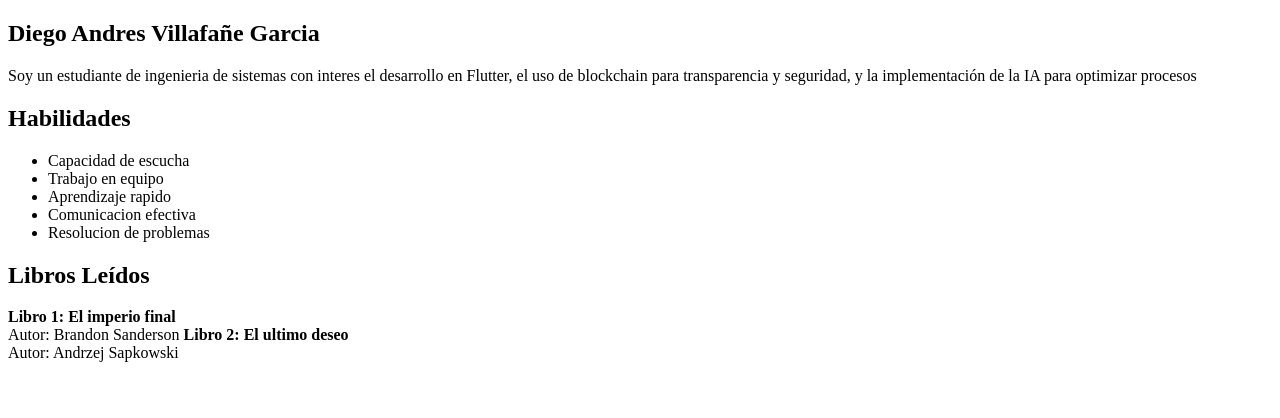
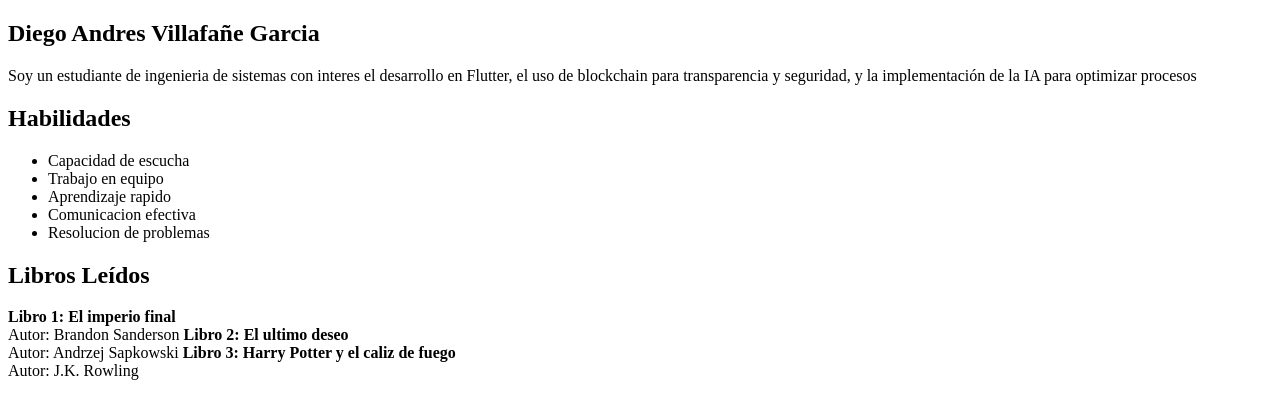
Before and after one commit to dvillafane/RubricaC1ejercicio1, a plain HTML site: page index.html in a window 1280 px wide. Drawn offline with Linux system fonts and the light colour scheme.

Commit message:
Agregar titulo del libro 3 y su autor

```diff
--- a/index.html
+++ b/index.html
@@ -24,5 +24,8 @@
 
         <strong>Libro 2: El ultimo deseo </strong><br>
             Autor: Andrzej Sapkowski
+
+        <strong>Libro 3: Harry Potter y el caliz de fuego </strong><br>
+            Autor: J.K. Rowling
 </body>
 </html>
```
